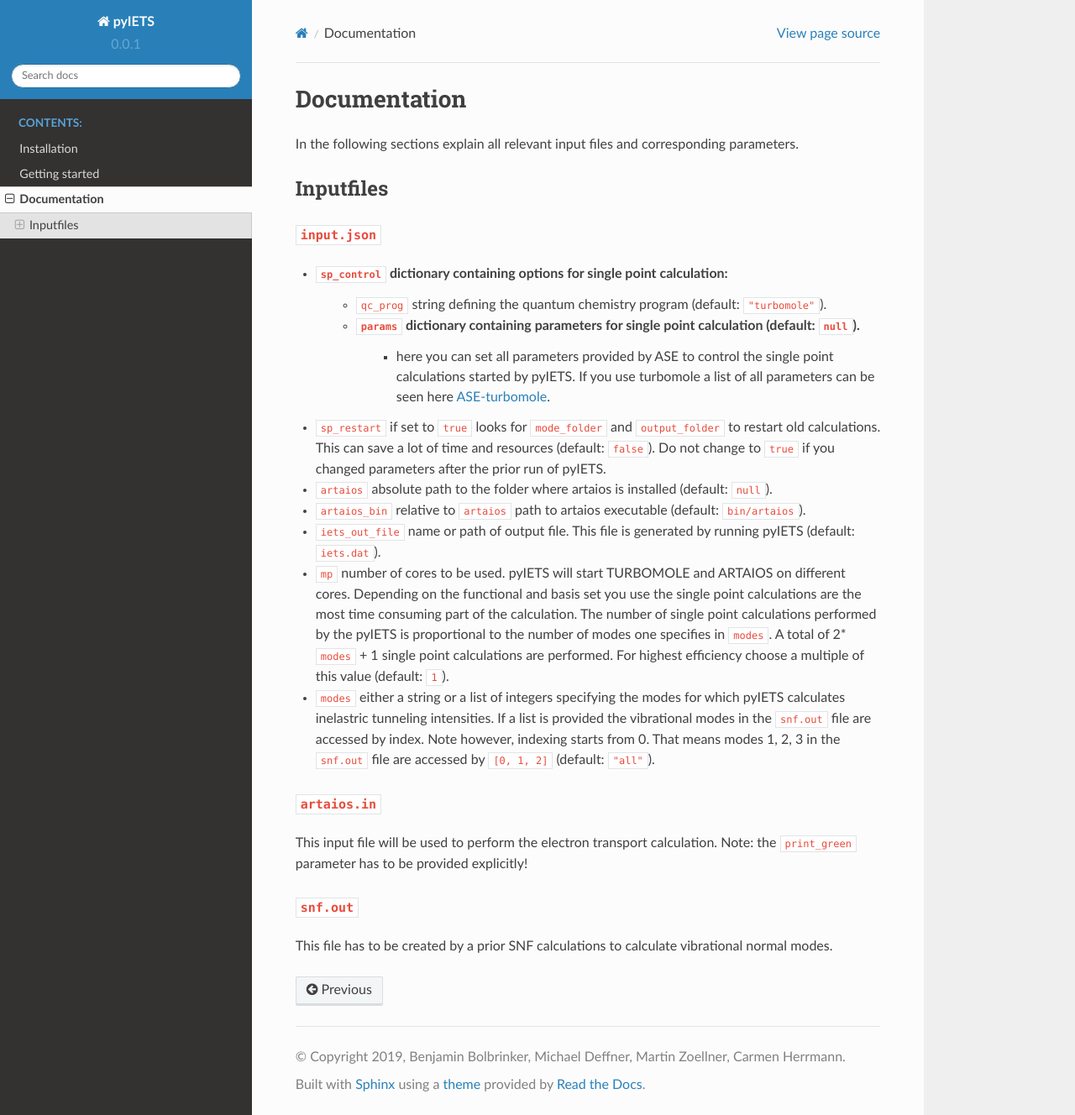
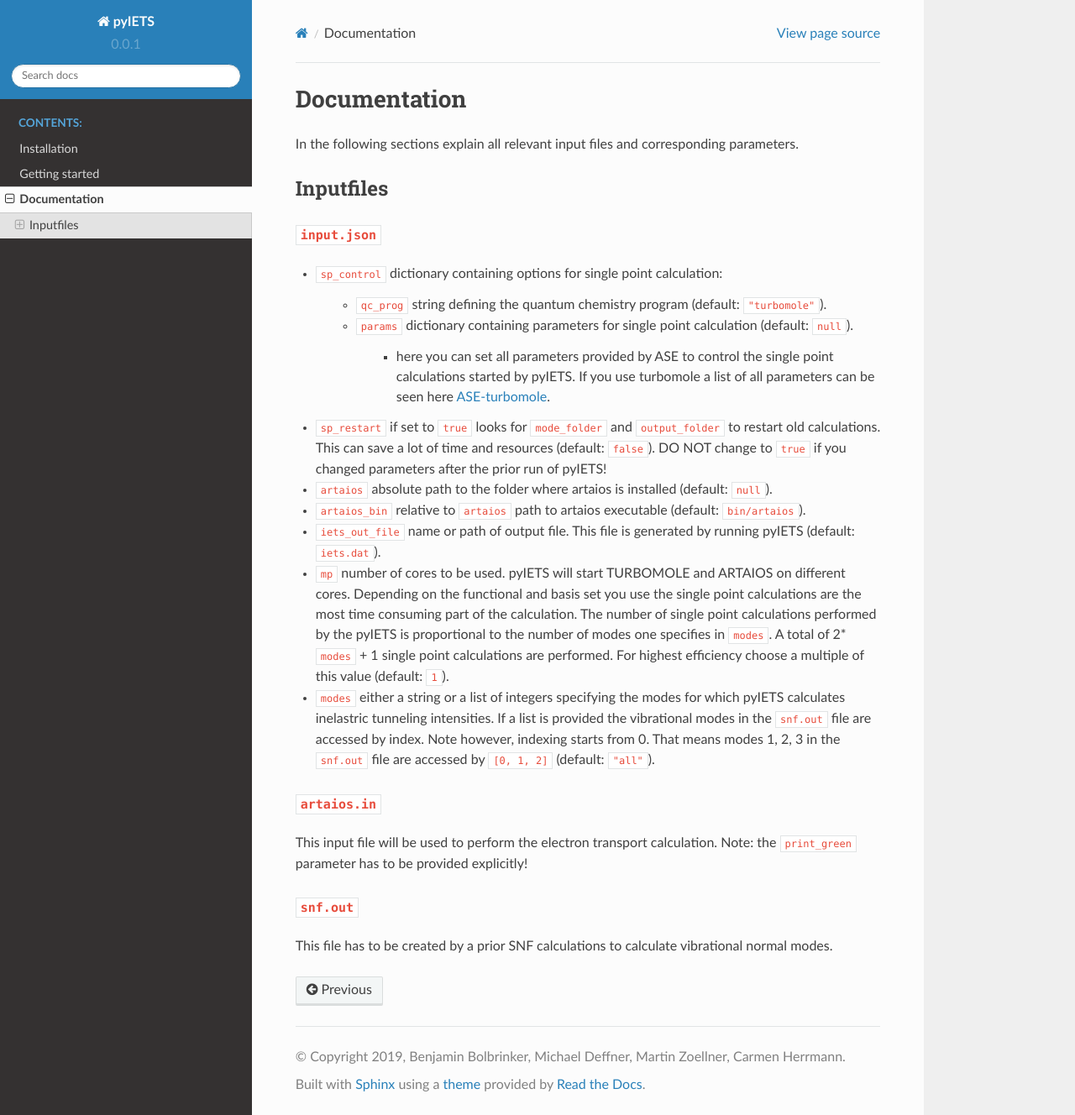
Before and after one commit to benjaminbolbrinker/pyiets, a Sphinx documentation site: the page built from docs/source/documentation.rst, in a window 1280 px wide and 1328 px high. Shown: the whole window at 84% size. Built offline with Sphinx 7.4.7 and the Read the Docs theme 2.0.0, drawn with Linux system fonts in a browser that asks for light colours.

```diff
--- a/docs/source/documentation.rst
+++ b/docs/source/documentation.rst
@@ -16,11 +16,14 @@ Inputfiles
 ^^^^^^^^^^^^^^^^^^
 
 - :code:`sp_control` dictionary containing options for single point calculation:
+
    - :code:`qc_prog` string defining the quantum chemistry program (default: :code:`"turbomole"`).
+
    - :code:`params` dictionary containing parameters for single point calculation (default: :code:`null`).
+
       - here you can set all parameters provided by ASE to control the single point calculations started by pyIETS. If you use turbomole a list of all parameters can be seen here ASE-turbomole_.
 
-- :code:`sp_restart` if set to :code:`true` looks for :code:`mode_folder` and :code:`output_folder` to restart old calculations. This can save a lot of time and resources (default: :code:`false`). Do not change to :code:`true` if you changed parameters after the prior run of pyIETS.
+- :code:`sp_restart` if set to :code:`true` looks for :code:`mode_folder` and :code:`output_folder` to restart old calculations. This can save a lot of time and resources (default: :code:`false`). DO NOT change to :code:`true` if you changed parameters after the prior run of pyIETS!
 
 - :code:`artaios` absolute path to the folder where artaios is installed (default: :code:`null`).
 
--- a/pyiets.py
+++ b/pyiets.py
@@ -110,11 +110,6 @@ if __name__ == '__main__':
                          options['sp_restart_file']),
             os.path.join(options['workdir'],
                          options['mode_folder']))
-    # print(os.path.join(options['sp_restart_file'],
-                       # options['mode_folder'],
-                       # options['sp_restart_file']))
-    # print(mode_folders)
-    # print(done)
     singlepoint = pyiets.sp.SinglePoint(
         mode_folders, options,
         restartsaveloc=os.path.join(options['workdir'],
```
Also changed, not shown: 8 other files.
